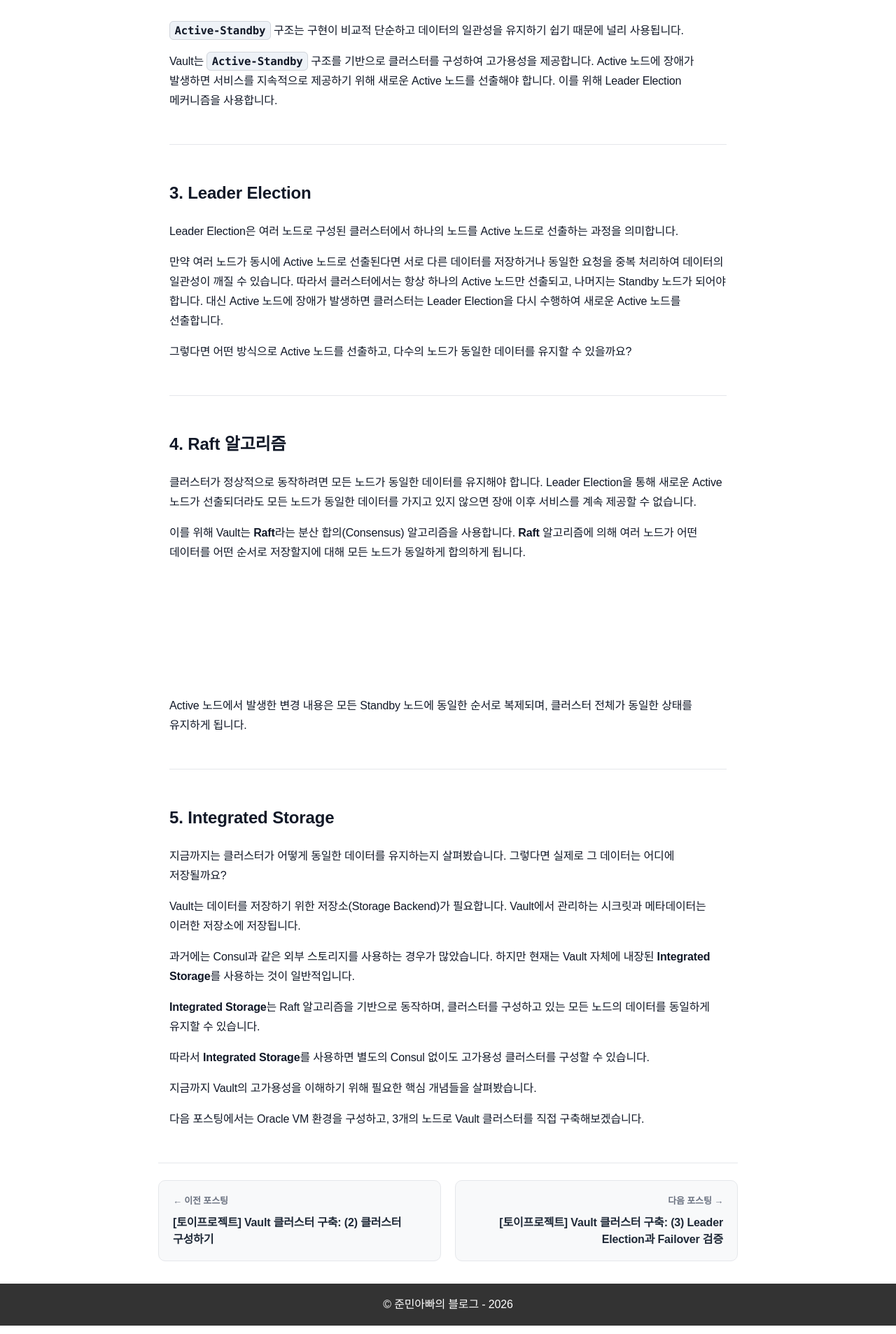
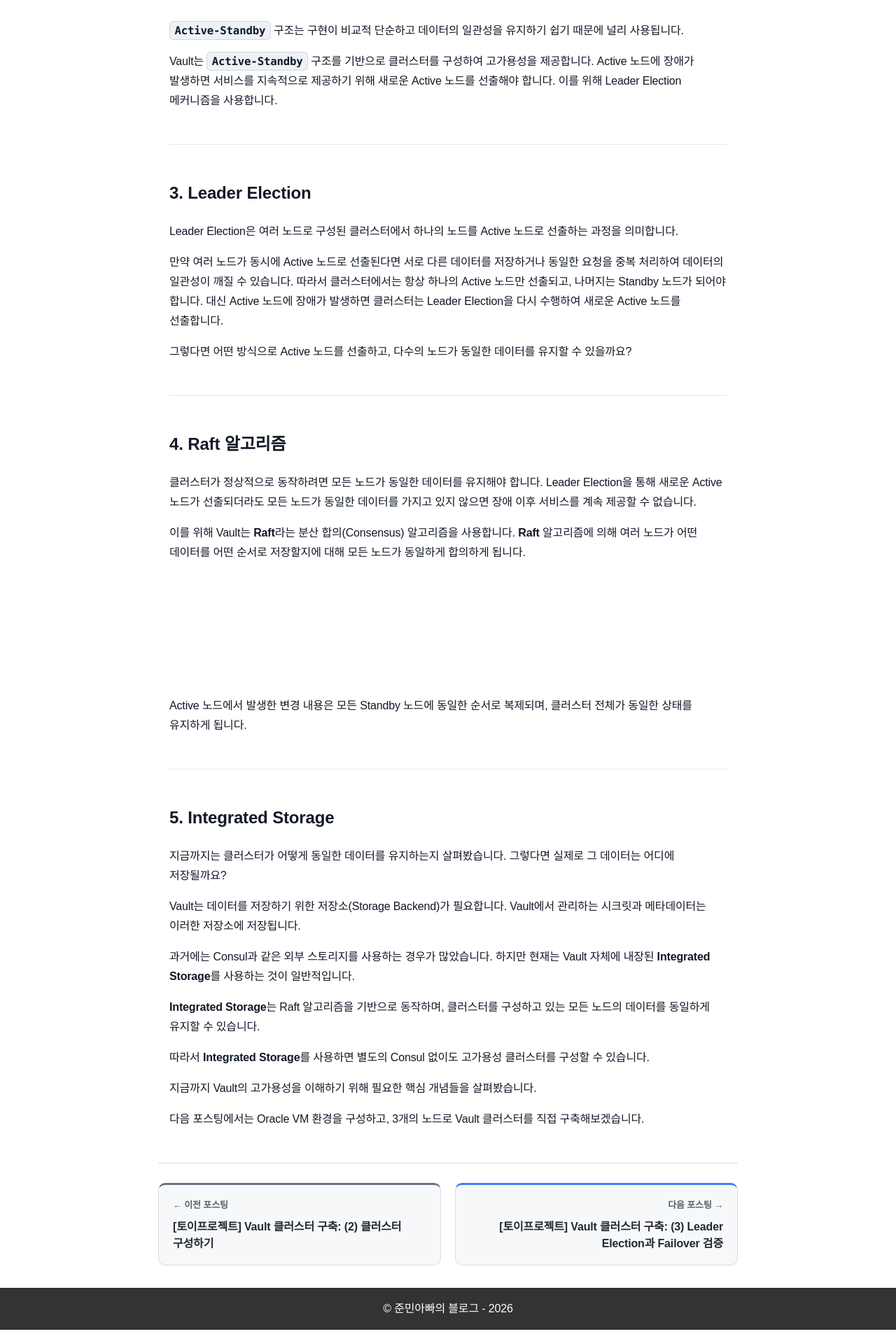
Before and after one commit to sanghoon-lee/sanghoon-lee.github.io, a Jekyll site: the page built from _posts/2026-06-26-vault-ha.md, in a window 1280 px wide. Shown: the part 1851-3758 px from the top of the page at 70% size. Built offline with Jekyll 4.4.1, drawn with Linux system fonts in a browser that asks for light colours; nearby versions of some CDN libraries; comment, search, counter and statistics services are not loaded.

Commit message:
tag 수정

```diff
--- a/assets/main.scss
+++ b/assets/main.scss
@@ -524,8 +524,8 @@ code.highlighter-rouge:not(pre code),
   display: flex;
   gap: 20px;
   margin-top: 48px;
-  padding-top: 24px;
-  border-top: 1px solid #e5e7eb;
+  padding-top: 28px;
+  border-top: 1px solid #d8dee4;
 }
 
 .series-navigation-item {
@@ -540,19 +540,29 @@ code.highlighter-rouge:not(pre code),
   padding: 18px 20px;
   color: inherit;
   text-decoration: none;
-  background-color: #f8f9fa;
-  border: 1px solid #e5e7eb;
+  background-color: #f6f8fa;
+  border: 1px solid #d8dee4;
   border-radius: 10px;
   box-sizing: border-box;
   transition:
+    background-color 0.2s ease,
     border-color 0.2s ease,
     box-shadow 0.2s ease,
     transform 0.2s ease;
 }
 
+.series-navigation-prev a {
+  border-top: 3px solid #6b7280;
+}
+
+.series-navigation-next a {
+  border-top: 3px solid #3b82f6;
+}
+
 .series-navigation-item a:hover {
-  border-color: #b8bec7;
-  box-shadow: 0 4px 12px rgba(0, 0, 0, 0.08);
+  background-color: #eef2f6;
+  border-color: #9ca3af;
+  box-shadow: 0 4px 12px rgba(31, 41, 55, 0.12);
   transform: translateY(-2px);
 }
 
@@ -561,33 +571,25 @@ code.highlighter-rouge:not(pre code),
   margin-bottom: 8px;
   font-size: 13px;
   font-weight: 600;
-  color: #6b7280;
+  color: #57606a;
 }
 
 .series-navigation-title {
   display: block;
-  overflow: hidden;
   font-size: 16px;
   font-weight: 700;
   line-height: 1.5;
-  color: #1f2937;
-  text-overflow: ellipsis;
+  color: #24292f;
 }
 
 .series-navigation-next {
   text-align: right;
 }
 
-/* 이전 글이나 다음 글이 없는 빈 영역 */
-.series-navigation-item:empty {
-  visibility: hidden;
-}
-
 @media screen and (max-width: 600px) {
   .series-navigation {
     flex-direction: column;
     gap: 12px;
-    margin-top: 36px;
   }
 
   .series-navigation-next {
```
